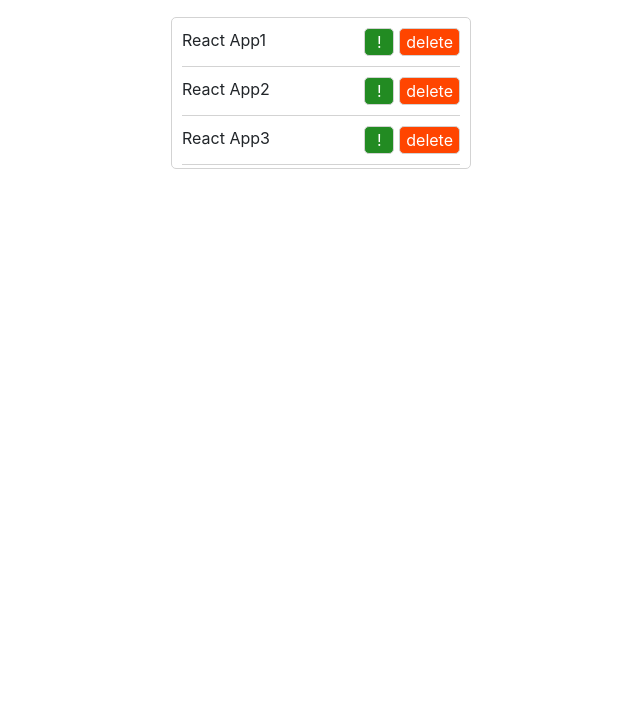
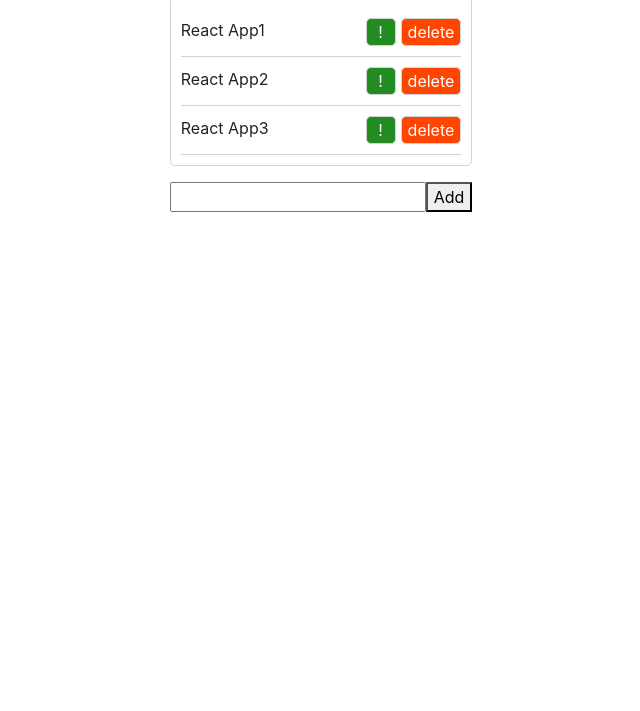
Before and after one commit to David-Bon/todo, a React app: page / in a window 1280 px wide. Shown: the part 89-800 px from the top of the page, without its empty margins (319-959 px from the left). Built offline with nearby package versions, Linux system fonts and the light colour scheme.

Commit message:
"add_new_todo_item"

```diff
--- a/src/actions/action.js
+++ b/src/actions/action.js
@@ -1,4 +1,9 @@
-import {ON_TOGGLE_DELETE, TOGGLE_TODO_DONE, TOGGLE_TODO_IMPORTANT} from "../reducer/reducer";
+import {
+    ON_ADD_ITEM,
+    ON_TOGGLE_DELETE,
+    TOGGLE_TODO_DONE,
+    TOGGLE_TODO_IMPORTANT
+} from "../reducer/reducer";
 
 export const setToggleDone = (id) => ({
     type: TOGGLE_TODO_DONE,
@@ -14,3 +19,8 @@ export const onToggleDelete = (id) => ({
     type: ON_TOGGLE_DELETE,
     payload: id
 });
+
+export const onAddItem = (addText) => ({
+   type: ON_ADD_ITEM,
+    payload: addText
+});
--- a/src/components/App/App.js
+++ b/src/components/App/App.js
@@ -2,12 +2,14 @@ import React from 'react';
 import './App.css';
 import AppHeader from "../AppHeader/AppHeader";
 import TodoContainer from "../Todo/Todo-container";
+import NewItemContainer from "../NewTodoItem/NewTodoItem-container";
 
 const App = () => {
   return (
       <div className='app'>
           <AppHeader/>
           <TodoContainer/>
+          <NewItemContainer/>
       </div>
      );
 };
--- /dev/null
+++ b/src/components/NewTodoItem/NewTodoItem-container.js
@@ -0,0 +1,22 @@
+import React, {Component} from "react";
+import {connect} from "react-redux";
+import {onAddItem} from "../../actions/action";
+import NewTodoItem from "./NewTodoItem";
+
+class NewItemContainer extends Component {
+
+    render() {
+        const {newItemText, onAddItem } = this.props;
+
+        return <NewTodoItem onAddItem={onAddItem} newItemText={newItemText}/>
+    }
+}
+
+const mapStateToProps = (state) => ({
+    newItemText: state.newItemText
+});
+
+const mapDispatchToProps = {
+    onAddItem
+};
+export default connect(mapStateToProps, mapDispatchToProps)(NewItemContainer)
--- /dev/null
+++ b/src/components/NewTodoItem/NewTodoItem.js
@@ -0,0 +1,16 @@
+import React, {useState} from "react";
+import "./NewTodoItem.css"
+
+const NewTodoItem = (props) => {
+    const [inputValue, setInputValue] = useState('');
+   const {onAddItem} = props;
+const addItem = (e) => {
+    e.preventDefault();
+    onAddItem(inputValue)
+};
+    return (<div className='NewTodoContainer'>
+        <input className='itemText' value={inputValue} onChange={(e) => setInputValue(e.target.value)}/>
+        <button onClick={(e) => addItem(e)} className='Add-btn'>Add</button>
+    </div>)
+};
+export default NewTodoItem
--- a/src/components/Todo/Todo.js
+++ b/src/components/Todo/Todo.js
@@ -3,6 +3,7 @@ import classNames from 'classnames';
 import './todo.css';
 const Todo = (props) => {
     const { setToggleImportant, setToggleDone, onToggleDelete, todo } = props;
+    debugger
     return <ul className='todo-container'>
         {
             todo.map((item) => {
--- a/src/components/Todo/todo.css
+++ b/src/components/Todo/todo.css
@@ -1,10 +1,9 @@
 .todo-container {
-    margin-top: 20px;
     list-style-type: none;
     border: 1px solid lightgrey;
     border-radius: 5px;
-    width: 300px;
-    padding: 0px 10px 3px 10px;
+    width: auto;
+    padding: 10px 10px;
 
 }
 .todo {
@@ -30,6 +29,7 @@
 }
 .todo-text {
     cursor: pointer;
+    margin-right: 20px;
 }
 .done {
     text-decoration: line-through;
--- a/src/reducer/reducer.js
+++ b/src/reducer/reducer.js
@@ -1,12 +1,16 @@
 export const TOGGLE_TODO_DONE = 'TOGGLE_TODO_DONE';
 export const TOGGLE_TODO_IMPORTANT = 'TOGGLE_TODO_IMPORTANT';
 export const ON_TOGGLE_DELETE = 'ON_TOGGLE_DELETE';
+export const ON_ADD_ITEM = 'ON_ADD_ITEM';
+let maxId = 4;
 let initialState = {
     todo: [
         {id: 1, text: 'React App1', done: false, important: false},
         {id: 2, text: 'React App2', done: false, important: false},
         {id: 3, text: 'React App3', done: false, important: false},
-    ]
+
+    ],
+    newItemText: ''
 };
 
 const setToggle = (state, value, itemProps) => {
@@ -39,6 +43,13 @@ const reducer = (state = initialState, action) => {
             return {
                 ...state, todo: newArr
             };
+        case ON_ADD_ITEM :
+            const newItem = {id: maxId++, text: action.payload, done: false, important: false};
+            const newArray = [...state.todo];
+            newArray.push(newItem);
+            return {
+             todo: newArray
+            };
         default:
             return state;
     }
```
Also changed, not shown: src/components/ItemStatusFilter/ItemStatusFilter-container.js (added), src/components/ItemStatusFilter/ItemStatusFilter.css (added), src/components/ItemStatusFilter/ItemStatusFilter.jsx (added), src/components/NewTodoItem/NewTodoItem.css (added), src/components/SearchPanel/SearchPanel-container.js (added), src/components/SearchPanel/SearchPanel.css (added), src/components/SearchPanel/SearchPanel.jsx (added).
